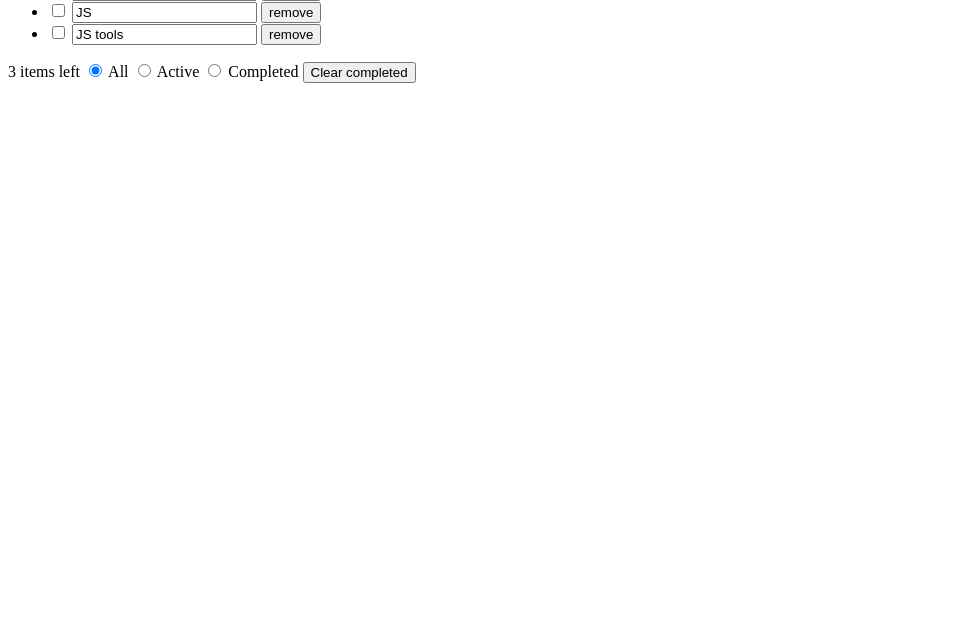
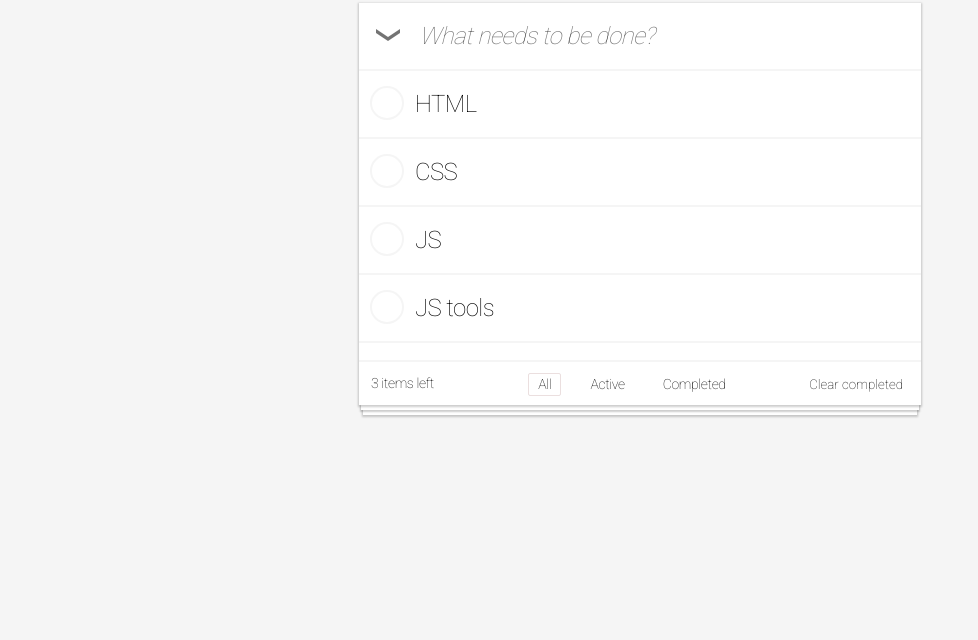
Before and after one commit to ok-technopolis-autumn-2022/Andrey_Cheshev, a plain HTML site: page index.html in a window 1280 px wide. Shown: the part 160-800 px from the top of the page, without its empty margins (0-978 px from the left). Drawn offline with Linux system fonts and the light colour scheme.

Commit message:
css done

```diff
--- a/index.html
+++ b/index.html
@@ -3,58 +3,84 @@
 <head>
     <meta charset="UTF-8">
     <title>TODO APP</title>
+    <link rel="stylesheet" href="style.css">
 </head>
 <body>
 <header role="banner">
-    <h1>todos</h1>
+    <h1 class="todos-title">todos</h1>
 </header>
+<div class="content-wrapper">
+    <div class="main-content">
         <main role="main">
-    <section>
-        <button>choose</button>
-        <input type="text" placeholder="What needs to be done?" aria-label="add todo">
+            <section class="new-todo">
+                <button class="select-all-button">
+                    <img src="select-all.png" alt="select all button">
+                </button>
+                <input class="new-todo-text" type="text" placeholder="What needs to be done?" aria-label="add todo">
             </section>
             <section>
-        <ul>
-            <li>
-                <input type="checkbox">
-                <input type="text" value="HTML">
-                <button>remove</button>
+                <ul class="todo-list">
+                    <li class="todo-elem">
+                        <input id="check1" class="checkbox" type="checkbox">
+                        <label class="new-checkbox" for="check1"> </label>
+                        <input class="todo-input" type="text" value="HTML">
+                        <button class="remove-button">
+                            <img src="close.png" alt="select all button">
+                        </button>
                     </li>
-            <li>
-                <input type="checkbox">
-                <input type="text" value="CSS">
-                <button>remove</button>
+                    <li class="todo-elem">
+                        <input id="check2" class="checkbox" type="checkbox">
+                        <label class="new-checkbox" for="check2"> </label>
+                        <input class="todo-input" type="text" value="CSS">
+                        <button class="remove-button">
+                            <img src="close.png" alt="select all button">
+                        </button>
                     </li>
-            <li>
-                <input type="checkbox">
-                <input type="text" value="JS">
-                <button>remove</button>
+                    <li class="todo-elem">
+                        <input id="check3" class="checkbox" type="checkbox">
+                        <label class="new-checkbox" for="check3"> </label>
+                        <input class="todo-input" type="text" value="JS">
+                        <button class="remove-button">
+                            <img src="close.png" alt="select all button">
+                        </button>
                     </li>
-            <li>
-                <input type="checkbox">
-                <input type="text" value="JS tools">
-                <button>remove</button>
+                    <li class="todo-elem">
+                        <input id="check4" class="checkbox" type="checkbox">
+                        <label class="new-checkbox" for="check4"></label>
+                        <input class="todo-input" type="text" value="JS tools">
+                        <button class="remove-button">
+                            <img src="close.png" alt="select all button">
+                        </button>
                     </li>
                 </ul>
             </section>
         </main>
-<footer>
-    <span>3 items left</span>
+        <footer class="bot">
+            <section class="bot-wrapper">
+                <span class="items-count">3 items left</span>
                 <span role="radiogroup" aria-label="todos display mode">
-        <label>
-            <input type="radio" name="radio" aria-label="all todos" checked>
-            All
+                <label class="display-mode-label">
+                    <input id="radio-1" class="display-mode-input" type="radio" name="radio" aria-label="all todos"
+                           checked>
+                    <label for="radio-1">All</label>
                 </label>
-        <label>
-            <input type="radio" name="radio" aria-label="only active todos">
-            Active
+                <label class="display-mode-label">
+                    <input id="radio-2" class="display-mode-input" type="radio" name="radio"
+                           aria-label="only active todos">
+                    <label for="radio-2">Active</label>
                 </label>
-        <label>
-            <input type="radio" name="radio" aria-label="only completed todos">
-            Completed
+                <label class="display-mode-label">
+                    <input id="radio-3" class="display-mode-input" type="radio" name="radio"
+                           aria-label="only completed todos">
+                    <label for="radio-3">Completed</label>
                 </label>
             </span>
-    <button>Clear completed</button>
+                <button class="clear-button">Clear completed</button>
+            </section>
         </footer>
+    </div>
+    <div class="under-block-1"></div>
+    <div class="under-block-2"></div>
+</div>
 </body>
 </html>
--- /dev/null
+++ b/style.css
@@ -0,0 +1,240 @@
+@import url('https://fonts.googleapis.com/css2?family=Roboto:wght@100&display=swap');
+
+* {
+    font-family: 'Roboto', sans-serif;
+    line-height: 21px;
+}
+
+body {
+    display: flex;
+    height: 100%;
+    align-items: center;
+    flex-direction: column;
+    background: rgba(0, 0, 0, 0.04);
+}
+
+.todos-title {
+    font-weight: 100;
+    font-size: 100px;
+    letter-spacing: -2.5px;
+    color: #CCCCCC;
+}
+
+.content-wrapper {
+    position: relative;
+    height: 412px;
+    width: 562px;
+}
+
+.main-content {
+    position: relative;
+    background: white;
+    height: 402px;
+    width: 562px;
+    box-shadow: 0 1px 2px 1px rgba(0, 0, 0, 0.2);
+    z-index: 10;
+}
+
+.under-block-1 {
+    position: absolute;
+    height: 5px;
+    left: 2px;
+    right: 2px;
+    background-color: white;
+    box-shadow: 0 1px 2px 1px rgba(0, 0, 0, 0.2);
+    z-index: 5;
+}
+
+.under-block-2 {
+    position: absolute;
+    height: 10px;
+    left: 4px;
+    right: 4px;
+    background-color: white;
+    box-shadow: 0 1px 2px 1px rgba(0, 0, 0, 0.2);
+}
+
+input {
+    border: none;
+    outline: none;
+}
+
+.new-todo {
+    display: flex;
+    align-items: center;
+    height: 66px;
+    width: 562px;
+    border-bottom: 2px solid;
+    border-color: rgba(0, 0, 0, 0.04);
+}
+
+.select-all-button {
+    height: 50px;
+    width: 50px;
+    margin: 0 4px;
+    background: none;
+    border: none;
+}
+
+.select-all-button:hover {
+    cursor: pointer;
+}
+
+.new-todo-text {
+    font-style: italic;
+    font-weight: 300;
+    font-size: 24px;
+    letter-spacing: -0.6px;
+}
+
+.new-todo-text:hover {
+    font-style: normal;
+}
+
+.todo-list {
+    padding: 0;
+    list-style: none;
+}
+
+ul {
+    margin: 0;
+}
+
+.todo-elem {
+    font-family: 'Roboto', sans-serif;
+    font-style: normal;
+    font-weight: 300;
+    font-size: 24px;
+    letter-spacing: -0.6px;
+
+    display: flex;
+    align-items: center;
+    height: 66px;
+    width: 562px;
+    border-bottom: 2px solid;
+    border-color: rgba(0, 0, 0, 0.04);
+}
+
+.todo-elem:hover {
+    background: #FAFAFA;
+    cursor: pointer;
+}
+
+.todo-elem:hover .todo-input {
+    background: #FAFAFA;
+}
+
+.todo-elem:hover .remove-button {
+    display: flex;
+}
+
+input[type="checkbox"] {
+    display: none;
+}
+
+.new-checkbox:before {
+    display: inline-block;
+    content: "";
+    width: 30px;
+    height: 30px;
+    margin-left: 11px;
+    margin-right: 9px;
+    border-radius: 50%;
+    border: 2px solid rgba(0, 0, 0, 0.04);
+    background: white;
+}
+
+input[type=checkbox]:checked + .new-checkbox:before {
+    content: url("completed.png");
+    display: flex;
+    justify-content: center;
+    align-items: center;
+    border-color: #5DC2AF;
+}
+
+.new-checkbox:hover {
+    cursor: pointer;
+}
+
+.todo-input {
+    font-style: normal;
+    font-weight: 300;
+    font-size: 24px;
+    letter-spacing: -0.6px;
+}
+
+.remove-button {
+    display: none;
+    position: absolute;
+    align-items: center;
+    right: 11px;
+    border: none;
+    background: none;
+}
+
+.remove-button:hover {
+    cursor: pointer;
+}
+
+.bot {
+    position: absolute;
+    text-align: center;
+    bottom: 0;
+    right: 0;
+    left: 0;
+    height: 43px;
+    width: 562px;
+    border-top: 2px solid;
+    border-color: rgba(0, 0, 0, 0.04);
+}
+
+.bot-wrapper {
+    font-weight: 300;
+    font-size: 14px;
+    letter-spacing: -0.35px;
+
+    position: relative;
+    top: 25%;
+}
+
+.items-count {
+    position: absolute;
+    left: 12px;
+}
+
+.display-mode-radio {
+    /*display: none;*/
+}
+
+.display-mode-label input[type=radio] {
+    display: none;
+}
+
+.display-mode-label label {
+    display: inline-block;
+    cursor: pointer;
+    margin-right: 17px;
+    padding: 0 9px;
+}
+
+.display-mode-label input[type=radio]:checked + label {
+    border: 1px solid #EBDFDF;
+    border-radius: 2px;
+}
+
+.display-mode-label label:hover {
+    color: gray;
+}
+
+.clear-button {
+    position: absolute;
+    right: 12px;
+    border: none;
+    background: white;
+}
+
+.clear-button:hover {
+    cursor: pointer;
+    color: #666;
+    border-radius: 2px;
+}
```
Also changed, not shown: close.png (added), completed.png (added), select-all.png (added). Lines whose indentation alone changed are shown as unchanged.
